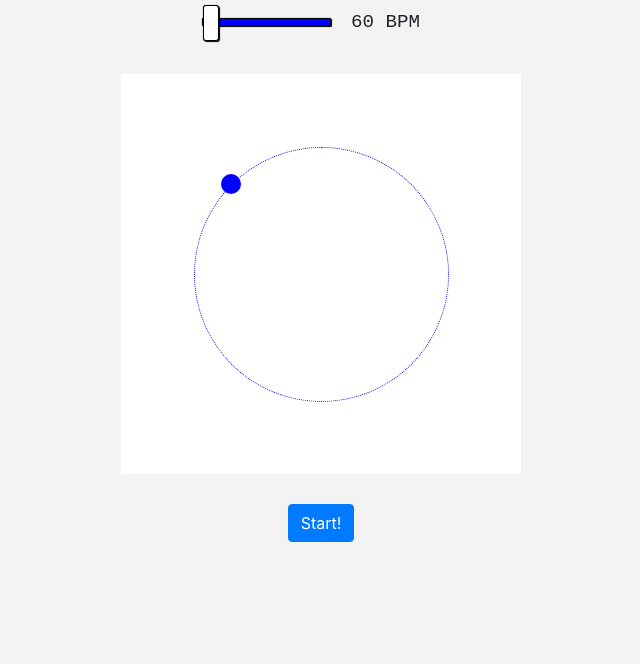
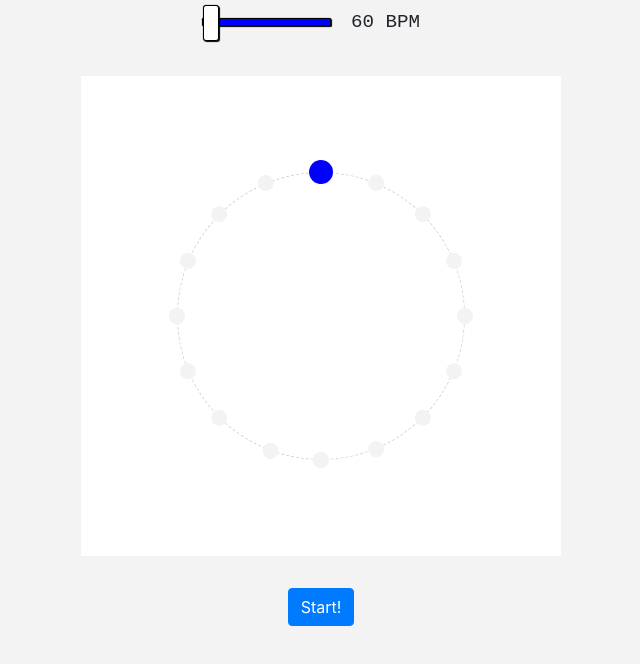
Before and after one commit to taichoup/rhythm, a React (Create React App) app: page / in a window 1280 px wide. Shown: the top 664 px of the page, without its empty margins (319-959 px from the left). Built offline with nearby package versions, Linux system fonts and the light colour scheme.

Commit message:
use relative values aand beat markers

```diff
--- a/src/App.css
+++ b/src/App.css
@@ -7,36 +7,28 @@ button:focus {
 }
 
 #circle {
-    width: 20px;
-    height: 20px;
+    width: 1.5em;
+    height: 1.5em;
     border-radius: 50%;
     background-color: blue;
-    margin: -180px 0px 0px -180px;
+    transform: rotate(270deg) translate(9em)
+    /* margin-top: -18em; */
 }
 
-#path {
-    border: 1px dotted blue;
-    border-radius: 50%;
-    width: 255px;
-    height: 255px;
-    position: absolute;
-}
 
 @keyframes rotation {
     from {
-        transform: rotate(0deg);
-        transform-origin: 100px 100px;
+      transform: rotate(270deg) translate(9em);
       }
       to {
-        transform: rotate(360deg);
-        transform-origin: 100px 100px;
+        transform: rotate(630deg) translate(9em);
       }
     }
 
 #wrapper {
-    width: 400px;
-    height: 400px;
-    margin: 30px auto;
+  width: 30em;
+  height: 30em;
+  margin: 2em auto;
   background-color:white;
   display: flex;
   justify-content: center;
@@ -69,6 +61,50 @@ button:focus {
   align-items: center;
 }
 
+
+.circle-container {
+  position: fixed;
+  width: 18em;
+  height: 18em;
+  /* padding: 2.8em; */
+  /*2.8em = 2em*1.4 (2em = half the width of a marker, 1.4 = sqrt(2))*/
+  border: dashed .1em lightgray;
+  border-radius: 50%;
+  /* margin: 1.75em auto 0; */
+}
+
+.circle-container span {
+display: block;
+position: absolute;
+top: 50%; left: 50%;
+/* this needs to be half the width and height of a marker */
+margin: -0.5em;
+}
+
+/* .circle-container img { display: block; width: 100%; } */
+.deg0 { transform: translate(9em); } /* must be half the width of the wrapper */
+.deg22-5 { transform: rotate(22.5deg) translate(9em);}
+.deg45 { transform: rotate(45deg) translate(9em); }
+.deg67-5 { transform: rotate(67.5deg) translate(9em); }
+.deg90 { transform: rotate(90deg) translate(9em); }
+.deg110-5 { transform: rotate(110.5deg) translate(9em); }
+.deg135 { transform: rotate(135deg) translate(9em); }
+.deg157-5 { transform: rotate(157.5deg) translate(9em); }
+.deg180 { transform: translate(-9em); } /* must be half the width of the wrapper */
+.deg202-5 { transform: rotate(202.5deg) translate(9em); }
+.deg225 { transform: rotate(225deg) translate(9em); }
+.deg247-5 { transform: rotate(247.5deg) translate(9em); }
+.deg270 { transform: rotate(270deg) translate(9em); }
+.deg292-5 { transform: rotate(292.5deg) translate(9em); }
+.deg315 { transform: rotate(315deg) translate(9em); }
+.deg337-5 { transform: rotate(337.5deg) translate(9em); }
+
+.marker {
+  width: 1em;
+  height: 1em;
+  border-radius: 50%;
+  background-color: #f3f3f3;
+}
 
   /* STYLING THE RANGE INPUT */
 
--- a/src/App.js
+++ b/src/App.js
@@ -1,4 +1,4 @@
-import React, { useState } from 'react';
+import React, { useState, useEffect } from 'react';
 import 'bootstrap/dist/css/bootstrap.min.css';
 import './App.css';
 
@@ -6,6 +6,10 @@ function App() {
 
   const [bpm, setBpm] = useState(60);
   const [isRunning, setIsRunning] = useState(false);
+  const [isRunning2, setIsRunning2] = useState(false);
+  const [degree, setDegree] = useState(0);
+
+// V1 -----------------------------------------------------
 
   const handleUserInput = (event) => {
     setBpm(event.target.value);
@@ -15,7 +19,7 @@ function App() {
     document.getElementById("circle").style["animation-duration"] = `${60 / bpm * 4}s`;
   }
 
-  function toggleRotate(speed) {
+  function toggleRotate() {
     setIsRunning(!isRunning);
   }
 
@@ -26,7 +30,25 @@ function App() {
         <span className="bpm">{`${bpm} BPM`}</span>
       </div>
       <div id="wrapper">
-          <div id="path"></div>
+        {/* <div id="path"></div> */}
+        <div className='circle-container'>
+          <span className='deg0'><div className="marker" id="runner"></div></span>
+          <span className='deg22-5'><div className="marker"></div></span>
+          <span className='deg45'><div className="marker"></div></span>
+          <span className='deg67-5'><div className="marker"></div></span>
+          <span className='deg90'><div className="marker"></div></span>
+          <span className='deg110-5'><div className="marker"></div></span>
+          <span className='deg135'><div className="marker"></div></span>
+          <span className='deg157-5'><div className="marker"></div></span>
+          <span className='deg180'><div className="marker"></div></span>
+          <span className='deg202-5'><div className="marker"></div></span>
+          <span className='deg225'><div className="marker"></div></span>
+          <span className='deg247-5'><div className="marker"></div></span>
+          <span className='deg270'><div className="marker"></div></span>
+          <span className='deg292-5'><div className="marker"></div></span>
+          <span className='deg315'><div className="marker"></div></span>
+          <span className='deg337-5'><div className="marker"></div></span>
+        </div>
         <div id="circle" className={isRunning ? "circle-rotate" : ""}></div>
       </div>
       <button
@@ -34,6 +56,8 @@ function App() {
         className={`btn ${isRunning ? "btn-warning" : "btn-primary"}`}
         onClick={() => toggleRotate()}
       >{isRunning ? "Stop" : "Start!"}</button>
+
+
     </div>
   );
 }
```
Also changed, not shown: 1 other file (tests, documents, lock files or other folders). Lines whose indentation alone changed are shown as unchanged.
